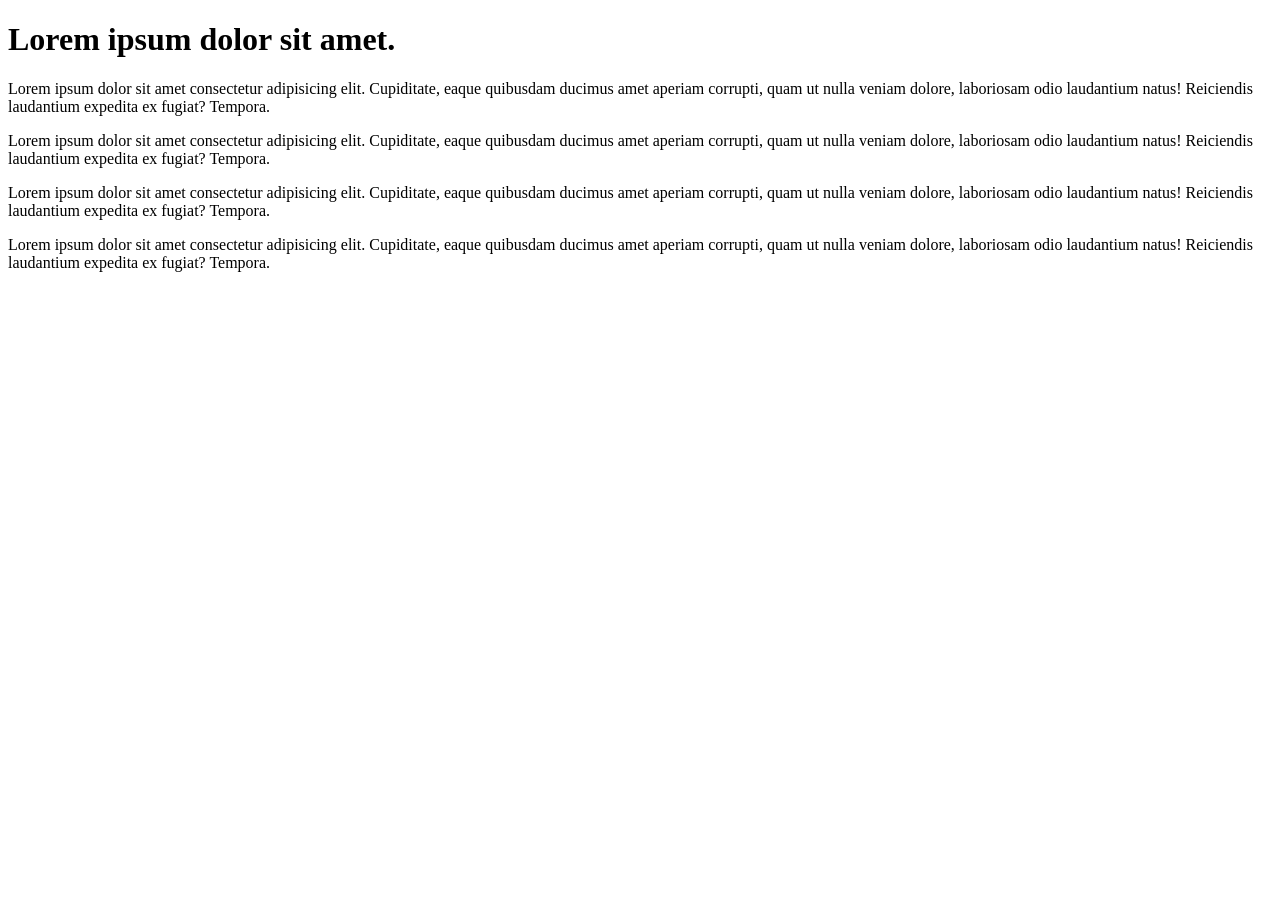
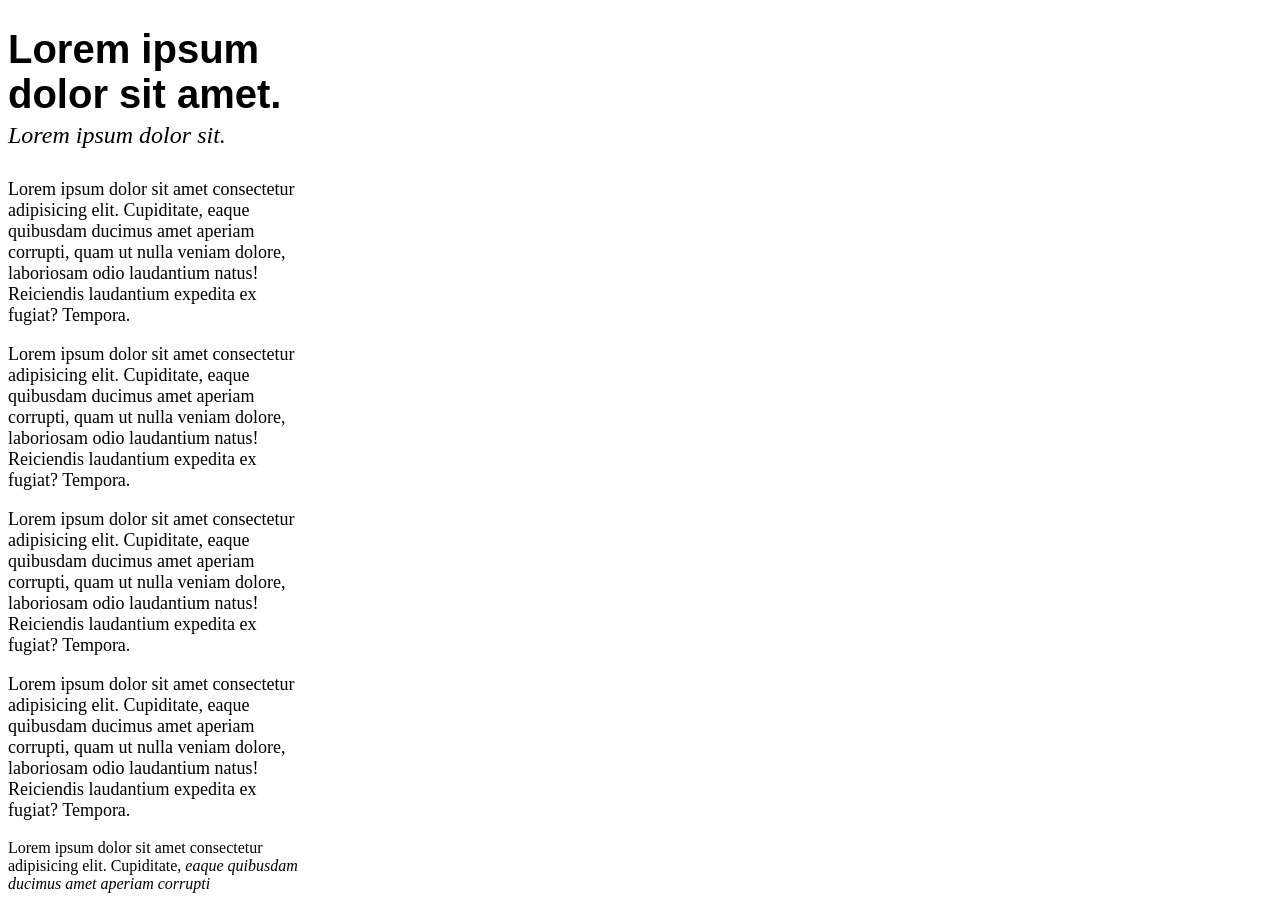
Before and after one commit to radek-or/learning-git-2, a plain HTML site: page index.html in a window 1280 px wide. Before the commit the page ends 800 px from the top, so only its background shows below. Drawn offline with Linux system fonts and the light colour scheme.

Commit message:
Add style for page header

```diff
--- a/css/style.css
+++ b/css/style.css
@@ -0,0 +1,32 @@
+header {
+	width: 300px;
+}
+
+.title {
+	width: 300px;
+	font-family: Arial, Helvetica, sans-serif;
+	font-weight: 600;
+	margin-bottom: 0;
+	padding-bottom: 0;
+	font-size: 40px;
+}
+
+.author {
+	font-weight: 100;
+	font-style: italic;
+	margin-top: 5px;
+	margin-bottom: 30px;
+	font-size: 24px;
+}
+
+.paragraph {
+	font-size: 18px;
+}
+
+.from {
+	font-size: 16px;
+}
+
+.from i {
+	font-style: italic;
+}
--- a/index.html
+++ b/index.html
@@ -4,14 +4,17 @@
     <meta charset="UTF-8">
     <meta name="viewport" content="width=device-width, initial-scale=1.0">
     <title>Document</title>
+    <link rel="stylesheet" href="/css/style.css">
 </head>
 <body>
-    <header>
-        <h1>Lorem ipsum dolor sit amet.</h1>
-        <p>Lorem ipsum dolor sit amet consectetur adipisicing elit. Cupiditate, eaque quibusdam ducimus amet aperiam corrupti, quam ut nulla veniam dolore, laboriosam odio laudantium natus! Reiciendis laudantium expedita ex fugiat? Tempora.</p>
-        <p>Lorem ipsum dolor sit amet consectetur adipisicing elit. Cupiditate, eaque quibusdam ducimus amet aperiam corrupti, quam ut nulla veniam dolore, laboriosam odio laudantium natus! Reiciendis laudantium expedita ex fugiat? Tempora.</p>
-        <p>Lorem ipsum dolor sit amet consectetur adipisicing elit. Cupiditate, eaque quibusdam ducimus amet aperiam corrupti, quam ut nulla veniam dolore, laboriosam odio laudantium natus! Reiciendis laudantium expedita ex fugiat? Tempora.</p>
-        <p>Lorem ipsum dolor sit amet consectetur adipisicing elit. Cupiditate, eaque quibusdam ducimus amet aperiam corrupti, quam ut nulla veniam dolore, laboriosam odio laudantium natus! Reiciendis laudantium expedita ex fugiat? Tempora.</p>
+    <header class="song">
+        <h1 class="title">Lorem ipsum dolor sit amet.</h1>
+        <p class="author">Lorem ipsum dolor sit.</p>
+        <p class="paragraph">Lorem ipsum dolor sit amet consectetur adipisicing elit. Cupiditate, eaque quibusdam ducimus amet aperiam corrupti, quam ut nulla veniam dolore, laboriosam odio laudantium natus! Reiciendis laudantium expedita ex fugiat? Tempora.</p>
+        <p class="paragraph">Lorem ipsum dolor sit amet consectetur adipisicing elit. Cupiditate, eaque quibusdam ducimus amet aperiam corrupti, quam ut nulla veniam dolore, laboriosam odio laudantium natus! Reiciendis laudantium expedita ex fugiat? Tempora.</p>
+        <p class="paragraph">Lorem ipsum dolor sit amet consectetur adipisicing elit. Cupiditate, eaque quibusdam ducimus amet aperiam corrupti, quam ut nulla veniam dolore, laboriosam odio laudantium natus! Reiciendis laudantium expedita ex fugiat? Tempora.</p>
+        <p class="paragraph">Lorem ipsum dolor sit amet consectetur adipisicing elit. Cupiditate, eaque quibusdam ducimus amet aperiam corrupti, quam ut nulla veniam dolore, laboriosam odio laudantium natus! Reiciendis laudantium expedita ex fugiat? Tempora.</p>
+        <p class="from">Lorem ipsum dolor sit amet consectetur adipisicing elit. Cupiditate, <i>eaque quibusdam ducimus amet aperiam corrupti<i></p>
     </header>
 
 </body>
```
